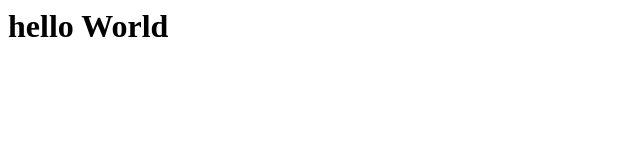
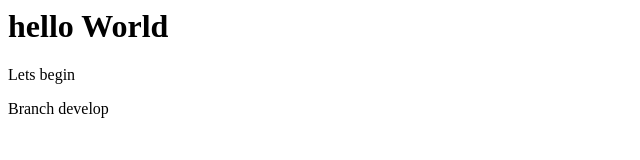
Before and after one commit to MONTRiSED/Project, a plain HTML site: page index.html in a window 1280 px wide. Shown: the whole page, without its empty margins (0-640 px from the left). Drawn offline with Linux system fonts and the light colour scheme.

Commit message:
feat(branch): add branch

```diff
--- a/index.html
+++ b/index.html
@@ -1 +1,6 @@
+<title>just page</title>
 <h1> hello World </h1>
+<p> Lets begin </p>
+<div>
+		Branch develop
+</div>
```
